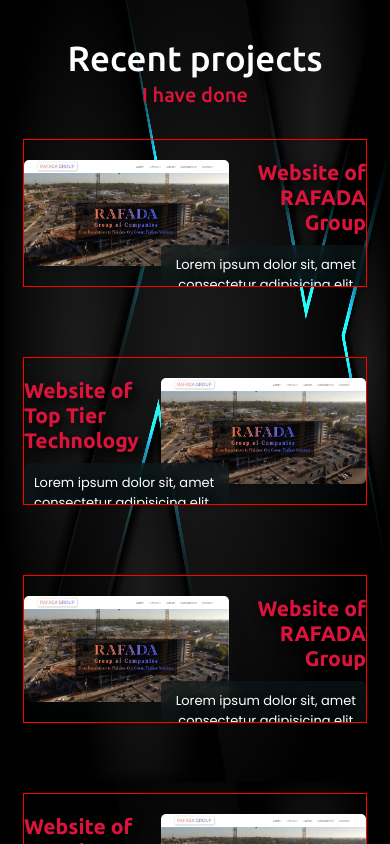
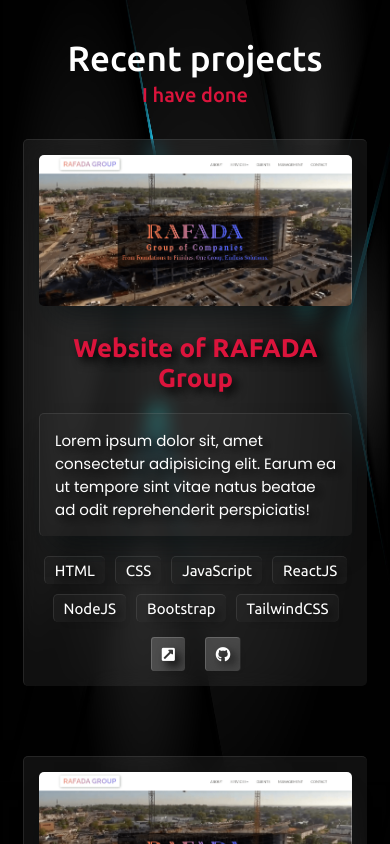
Before and after one commit to Maaazhar/maaazhar.github.io, a React (Vite) app: page / in a window 390 px wide. Shown: the part 6220-7064 px from the top of the page. Built offline with nearby package versions, Linux system fonts and the light colour scheme.

Commit message:
updating project section-12

```diff
--- a/src/components/Experience/Experience.css
+++ b/src/components/Experience/Experience.css
@@ -115,7 +115,7 @@
     color: crimson;
 }
 
-/* responsive media query for similar content */
+/* responsive media query for Experience */
 @media (max-width: 1190px) {
     .experienceTabs {
         width: 95%;
@@ -153,7 +153,6 @@
 
 }
 
-/* responsive media query for Experience */
 @media (max-width: 690px) {}
 
 @media (max-width: 500px) {
--- a/src/components/Project/Project.css
+++ b/src/components/Project/Project.css
@@ -1,25 +1,23 @@
-.project{
+.project {}
 
-}
-
-.information{
+.information {
     text-align: center;
     margin-top: 100px;
     padding: 10px;
-    background-color:crimson
+    background-color: crimson
 }
 
 .project .title::after {
     content: "I have done";
 }
 
-.projectContentWrapper{
+.projectContentWrapper {
     display: flex;
     align-items: center;
     justify-content: center;
 }
 
-.projectContent{
+.projectContent {
     display: flex;
     flex-direction: column;
     align-items: center;
@@ -27,72 +25,68 @@
     gap: 20px;
 }
 
-.singleProjectWrapper{
+.singleProjectWrapper {
     margin-bottom: 50px;
 }
 
-.singleProject{
+.singleProject {
     position: relative;
     display: flex;
     /* align-items: center; */
     /* justify-content: center; */
     padding: 20px 0px;
-    border: 1px solid red;
-    overflow: hidden;
 }
 
-.singleProjectRevers{
+.singleProjectRevers {
     position: relative;
     display: flex;
     flex-direction: row-reverse;
     padding: 20px 0px;
-    border: 1px solid red;
-    overflow: hidden;
 }
 
-.projectImg{
+.projectImg {
     flex: 0 0 60%;
     z-index: 1;
 }
 
-.projectImg img{
+.projectImg img {
     width: 100%;
     height: 100%;
     border-radius: 5px;
     box-shadow: 0 20px 30px -15px rgba(7, 14, 15, 0.7);
 }
 
-.projectDescription{
+.projectDescription {
     flex: 1;
     text-align: right;
     z-index: 2;
 }
 
-.singleProjectRevers>.projectDescription{
+.singleProjectRevers>.projectDescription {
     text-align: left;
     float: left;
 }
 
-.projectTitle{
+.projectTitle {
     color: crimson;
     font: 500 25px 'Ubuntu', sans-serif;
     text-shadow: 5px 5px 10px #000;
 }
 
-.projectInfo{
+.projectInfo {
     position: absolute;
     width: 50%;
     right: 0;
     /* transform: translateX(-15%); */
 }
 
-.singleProjectRevers>.projectDescription>.projectInfo{
+.singleProjectRevers>.projectDescription>.projectInfo {
     position: absolute;
     width: 50%;
     left: 0;
 }
 
-.projectDetails{
+.projectDetails {
     margin-top: 30px;
     padding: 20px;
     background-color: #0c181aa0;
@@ -104,11 +98,11 @@
 }
 
 
-.projectTechnology{
+.projectTechnology {
     margin-top: 20px;
 }
 
-.projectTechnology>ul{
+.projectTechnology>ul {
     float: right;
     display: flex;
     gap: 10px;
@@ -116,11 +110,11 @@
     text-shadow: 5px 5px 10px #000;
 }
 
-.singleProjectRevers>.projectDescription>.projectInfo>.projectTechnology>ul{
+.singleProjectRevers>.projectDescription>.projectInfo>.projectTechnology>ul {
     float: left;
 }
 
-.projectTechnology>ul>li{
+.projectTechnology>ul>li {
     padding: 5px 10px;
     background-color: #0f1f2279;
     backdrop-filter: blur(10px);
@@ -129,13 +123,13 @@
     list-style: none;
 }
 
-.projectLink{
+.projectLink {
     width: 100%;
     float: right;
     margin-top: 20px;
 }
 
-.projectLink>a{
+.projectLink>a {
     padding: 5px 10px;
     background-color: #0f1f22a9;
     backdrop-filter: blur(10px);
@@ -148,19 +142,20 @@
 }
 
 
-.singleProjectRevers>.projectDescription>.projectInfo>.projectLink>a{
+.singleProjectRevers>.projectDescription>.projectInfo>.projectLink>a {
     margin-left: 0px;
     margin-right: 10px;
 }
 
-.projectLink>a>i{
+.projectLink>a>i {
     text-shadow: 5px 5px 10px #000;
 }
 
-.projectLink>a:hover{
+.projectLink>a:hover {
     background-color: #cccccc;
 }
-.projectLink>a:hover i{
+
+.projectLink>a:hover i {
     color: crimson;
     text-shadow: none;
 }
@@ -168,72 +163,195 @@
 
 /* responsive media query for Project */
 @media (max-width: 1104px) {
-    .projectTitle{
+    .projectTitle {
         font-size: 20px;
     }
 
-    .projectDetails{
+    .projectDetails {
         margin-top: 15px;
         padding: 15px;
         font-size: 15px;
     }
 
-    .projectInfo{
+    .projectInfo {
         width: 50%;
     }
 
-    .projectTechnology>ul{
+    .projectTechnology>ul {
         font-size: 13px;
     }
 
-    .projectLink>a{
+    .projectLink>a {
         font-size: 16px;
     }
 }
 
 @media (max-width: 800px) {
-    .projectTitle{
+    .projectTitle {
         font-size: 18px;
     }
 
-    .projectDetails{
+    .projectDetails {
         margin-top: 10px;
         padding: 10px;
         font-size: 13px;
     }
 
-    .projectInfo{
+    .projectInfo {
         width: 60%;
     }
 
-    .singleProjectRevers>.projectDescription>.projectInfo{
+    .singleProjectRevers>.projectDescription>.projectInfo {
         width: 60%;
     }
 
-    .projectTechnology{
+    .projectTechnology {
         margin-top: 10px;
     }
 
-    .projectTechnology>ul{
+    .projectTechnology>ul {
         font-size: 13px;
     }
 
-    .projectLink{
+    .projectLink {
         margin-top: 10px;
     }
 
-    .projectLink>a{
+    .projectLink>a {
         font-size: 15px;
     }
 
 }
 
-@media (max-width: 690px) {
+@media (max-width: 690px) {}
+
+@media (max-width: 500px) {
+    .singleProject {
+        position: relative;
+        display: flex;
+        flex-direction: column;
+        align-items: center;
+        justify-content: center;
+        padding: 15px;
+        background-color: #ffffff10;
+        backdrop-filter: blur(10px);
+        border-radius: 5px;
+        border-top: 1px solid #ffffff17;
+        border-left: 1px solid #ffffff17;
+    }
+
+    .singleProjectRevers {
+        position: relative;
+        display: flex;
+        flex-direction: column;
+        align-items: center;
+        justify-content: center;
+        padding: 15px;
+        background-color: #ffffff10;
+        backdrop-filter: blur(10px);
+        border-radius: 5px;
+        border-top: 1px solid #ffffff17;
+        border-left: 1px solid #ffffff17;
+    }
+
+
+    .projectImg {
+        flex: 12;
+        z-index: 1;
+    }
+
+    .projectImg img {
+        width: 100%;
+        height: 100%;
+        border-radius: 5px;
+        box-shadow: 0 20px 30px -15px rgba(7, 14, 15, 0.7);
+    }
+
+    .projectDescription {
+        position: relative;
+        flex: 12;
+        width: 100%;
+        margin-top: 20px;
+        text-align: left;
+        z-index: 2;
+    }
+
+    .singleProjectRevers>.projectDescription {
+        margin-top: 0px;
+    }
+
+    .projectTitle {
+        color: crimson;
+        font: 500 22px 'Ubuntu', sans-serif;
+        text-align: center;
+        text-shadow: 5px 5px 10px #000;
+    }
+
+    .projectInfo {
+        position: relative;
+        width: 100%;
+        left: 0;
+    }
+
+    .singleProjectRevers>.projectDescription>.projectInfo {
+        position: relative;
+        width: 100%;
+    }
+
+    .projectDetails {
+        margin-top: 20px;
+        padding: 15px;
+        background-color: #0000002d;
+        backdrop-filter: blur(0px);
+        border-top: 1px solid #ffffff17;
+        border-left: 1px solid #ffffff17;
+        font-size: 15px;
+    }
+
+
+    .projectTechnology {
+        margin-top: 20px;
+    }
+
+    .projectTechnology>ul {
+        float: left;
+        display: flex;
+        flex-wrap: wrap;
+        align-items: center;
+        justify-content: center;
+        gap: 10px;
+        font-size: 15px;
+    }
+
+    .projectTechnology>ul>li {
+        background-color: #0000002d;
+        backdrop-filter: blur(0px);
+        border-top: 1px solid #ffffff17;
+        border-left: 1px solid #ffffff17;
+    }
+
+    .singleProjectRevers>.projectDescription>.projectInfo>.projectTechnology>ul {
+        float: left;
+    }
+
+    .projectLink {
+        width: 100%;
+        float: left;
+        display: flex;
+        justify-content: center;
+        margin-top: 15px;
+    }
+
+    .projectLink>a {
+        margin: 0px 10px;
+        background-color: #e8e8e827;
+        backdrop-filter: blur(0px);
+        border-top: 1px solid #ffffff2c;
+        border-left: 1px solid #ffffff2c;
+    }
+
 }
 
-@media (max-width: 500px) {
-}
-@media (max-width: 380px) {
-}
-@media (max-width: 350px) {
-}
+@media (max-width: 380px) {}
+
+@media (max-width: 350px) {}
```
